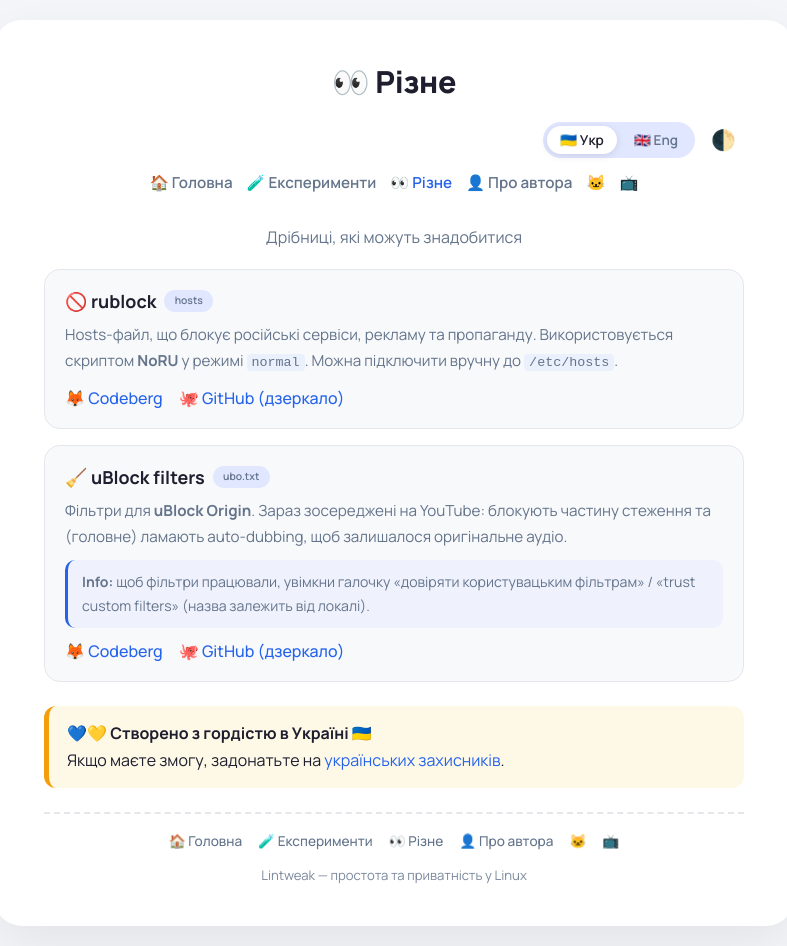
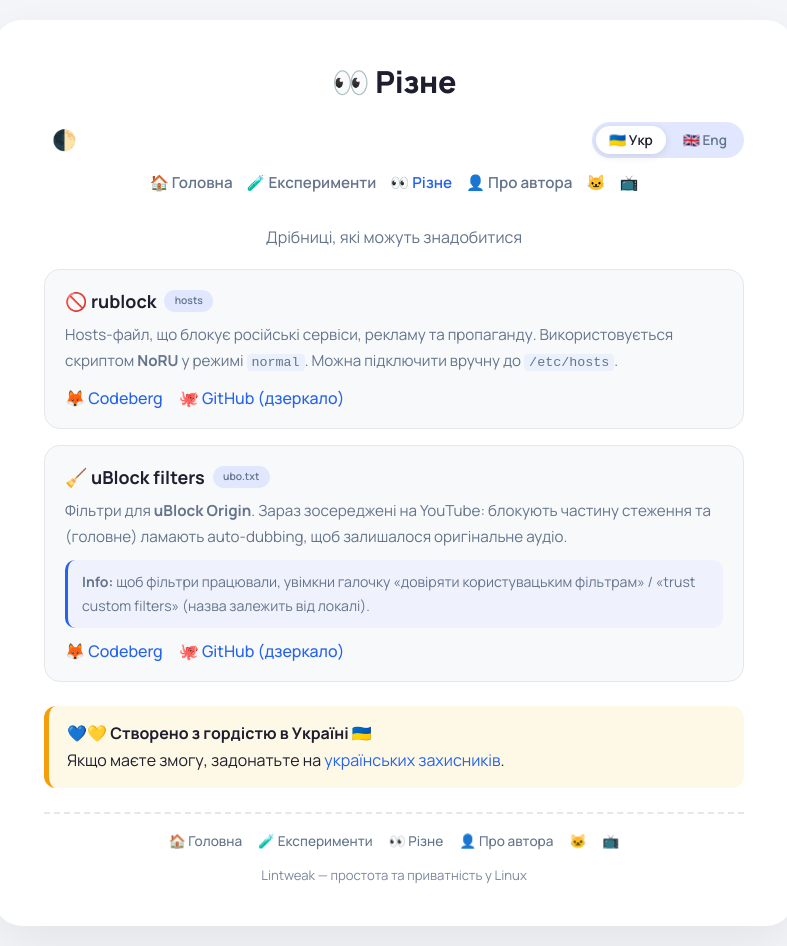
Before and after one commit to ualinuxoid/ualinuxoid.github.io, a plain HTML site: page misc/index.html in a window 1280 px wide. Shown: the whole page, without its empty margins (246-1033 px from the left). Drawn offline with Linux system fonts and the light colour scheme.

Commit message:
theme toggle left, language switch right on /misc

```diff
--- a/misc/index.html
+++ b/misc/index.html
@@ -55,7 +55,7 @@
         .nav { display: flex; flex-wrap: wrap; gap: 4px 14px; justify-content: center; width: 100%; }
         .nav a { font-weight: 600; color: var(--muted); font-size: 0.95rem; }
         .nav a:hover, .nav a.active { color: var(--accent); text-decoration: none; }
-        .header-controls { display: flex; gap: 8px; align-items: center; flex-wrap: wrap; width: 100%; justify-content: flex-end; }
+        .header-controls { display: flex; gap: 8px; align-items: center; flex-wrap: wrap; width: 100%; justify-content: space-between; }
         .lang-switch { display: flex; gap: 4px; background: var(--accent-soft); border-radius: 40px; padding: 4px; }
         .lang-btn {
             border: none; background: transparent; padding: 5px 13px; border-radius: 30px;
@@ -176,11 +176,11 @@
     <h1 data-i18n="page-title">👀 Різне</h1>
     <div class="header-bar">
         <div class="header-controls">
+            <button class="icon-btn" id="themeToggle" type="button" aria-label="Toggle theme">🌓</button>
             <div class="lang-switch" role="group" aria-label="Language">
                 <button class="lang-btn active" data-lang="uk" type="button">🇺🇦 Укр</button>
                 <button class="lang-btn" data-lang="en" type="button">🇬🇧 Eng</button>
             </div>
-            <button class="icon-btn" id="themeToggle" type="button" aria-label="Toggle theme">🌓</button>
         </div>
         <div class="nav">
             <a href="/" data-i18n="nav-home">🏠 Головна</a>
```
